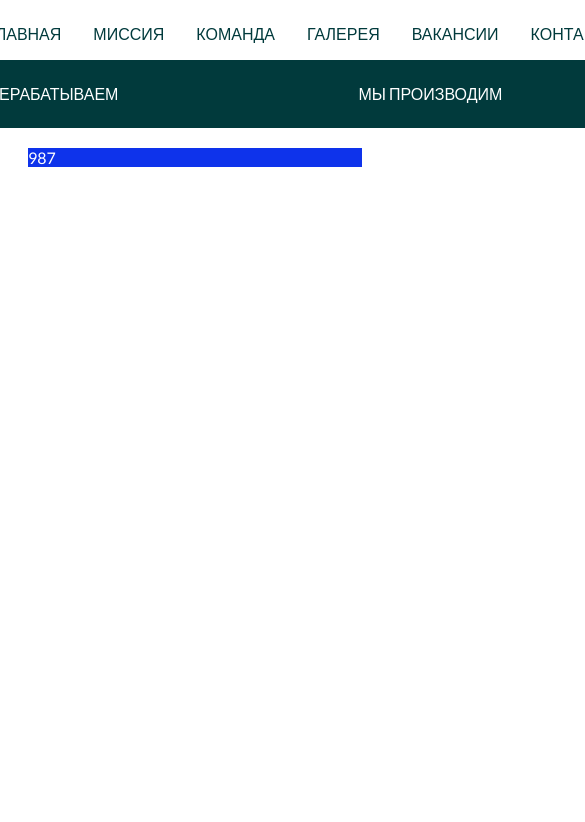
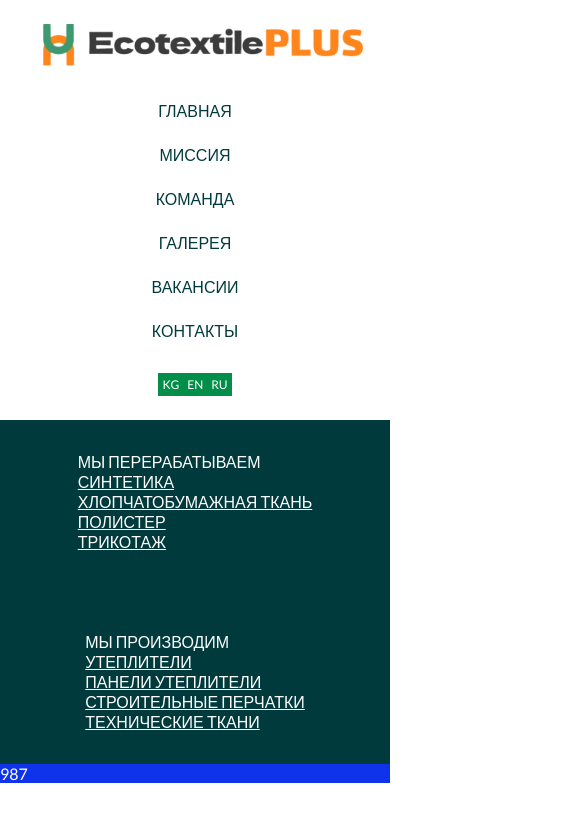
Before and after one commit to SanjarKeySkills/ecoTextilePlus-JUNK, a React (Create React App) app: page /gallery in a window 390 px wide. Shown: the top 822 px of the page, 585 px wide, since content can reach past the window. Built offline with nearby package versions, Linux system fonts and the light colour scheme.

Commit message:
19/02/25| Dropdown responcive header

```diff
--- a/src/components/widgets/LayoutsComponentsBlock/Header_old/Header1.jsx
+++ b/src/components/widgets/LayoutsComponentsBlock/Header_old/Header1.jsx
@@ -81,6 +81,15 @@ const Header = () => {
                         <Link className={styles.dropdownButton}>
                             МЫ ПЕРЕРАБАТЫВАЕМ
                         </Link>
+                        <div className={styles.dropdownContentResponcive}>
+                            {arrForRecycle.map((link) => (
+                                <Link
+                                    key={link.to}
+                                    className={styles.listLinkResponcive}>
+                                    {link.label}
+                                </Link>
+                            ))}
+                        </div>
                         <div className={styles.dropdownContent}>
                             {arrForRecycle.map((link) => (
                                 <Link
@@ -95,6 +104,15 @@ const Header = () => {
                         <Link className={styles.dropdownButton}>
                             МЫ ПРОИЗВОДИМ
                         </Link>
+                        <div className={styles.dropdownContentResponcive}>
+                            {arrForProduct.map((link) => (
+                                <Link
+                                    key={link.to}
+                                    className={styles.listLinkResponcive}>
+                                    {link.label}
+                                </Link>
+                            ))}
+                        </div>
                         <div className={styles.dropdownContent}>
                             {arrForProduct.map((link) => (
                                 <Link
--- a/src/components/widgets/LayoutsComponentsBlock/Header_old/header.module.scss
+++ b/src/components/widgets/LayoutsComponentsBlock/Header_old/header.module.scss
@@ -12,7 +12,7 @@
     justify-content: center;
 }
 .headerContaner {
-    width: 1440px;
+    width: 100%;
 }
 // headerUp
 .headerUp {
@@ -25,6 +25,7 @@
 }
 .logoHeader {
     max-width: 320px;
+    padding-left: 16px;
 }
 .listNavbarWrapper {
     display: flex;
@@ -50,6 +51,7 @@
 .lans {
     display: flex;
     flex-direction: row;
+    padding-right: 16px;
 }
 .lan {
     display: flex;
@@ -64,11 +66,10 @@
         background-color: #ff851b;
     }
 }
-
 // headerBottom
 .headerBottom {
     width: 100%;
-    padding: 24px;
+    padding: 16px 0;
     display: flex;
     flex-direction: row;
     gap: 240px;
@@ -76,6 +77,7 @@
     align-items: center;
     background-color: #013a3c;
 }
+// Dropdown
 .dropdown {
     position: relative;
     display: inline-block;
@@ -93,6 +95,15 @@
     box-shadow: 0px 4px 6px rgba(0, 0, 0, 0.1);
     z-index: 10;
 }
+.dropdownContentResponcive {
+    display: none;
+}
+.listLinkResponcive {
+    color: #ffffff;
+    display: flex;
+    flex-direction: column;
+}
+
 .dropdownContent .dropdownLink {
     display: block;
 }
@@ -111,7 +122,6 @@
     color: #013a3c;
     font-style: normal;
     text-decoration: none;
-    font-size: 16px;
     list-style-type: none;
     &:hover {
         text-decoration: none;
@@ -119,176 +129,45 @@
     }
 }
 
-// popUp
-.logoPopUp {
-    display: none;
-}
-.headerInfo {
-    display: flex;
-    justify-content: space-between;
-    align-items: center;
-    gap: 24px;
-}
-.headerInfoBtns {
-    display: flex;
-    flex-direction: row;
-    gap: 32px;
-}
-// .headerButton {
-//     padding: 16px 20px;
-//     border: none;
-//     border-radius: 8px;
-//     background-color: #ff851b;
-//     text-align: center;
-//     text-decoration: none;
-//     font-size: 14px;
-//     color: #ffffff;
-// }
-.lanBtnWraper {
-    display: flex;
-    align-items: center;
-    justify-content: center;
-}
-
-/* // popUp menu на кнопки */
-.dropdown {
-    position: relative;
-    display: inline-block;
-}
-
-// .dropdownMenu {
-//     display: flex;
-//     flex-direction: column;
-//     position: absolute;
-//     top: 116%;
-//     left: 0;
-//     background-color: #ffffff;
-//     border: 1px solid #ddd;
-//     box-shadow: 0px 4px 6px rgba(0, 0, 0, 0.1);
-//     z-index: 1000;
-//     padding: 8px;
-// }
-.dropdownMenu li {
-    list-style: none;
-    margin: 4px 0;
-}
-.dropdownMenu li a {
-    color: #333;
-    text-decoration: none;
-    padding: 4px 8px;
-    display: block;
-    font-size: 14px;
-}
-.dropdownMenu li a:hover {
-    background-color: #f0f0f0;
-    border-radius: 4px;
-}
-
-/* // popUp mobile */
-.headerMobile {
-    display: none;
-    width: 100%;
-    position: fixed;
-    top: 0;
-    left: 0;
-    padding: 16px 0px;
-    background-color: #ffffff;
-    justify-content: space-between;
-    align-items: center;
-    gap: 32px;
-    flex-direction: column;
-    z-index: 3;
-}
-.listBottom {
-    display: flex;
-    flex-direction: row;
-    justify-content: center;
-    text-align: center;
-    gap: 24px;
-}
-
-.wrapperBottom {
-    padding-bottom: 16px;
-    display: flex;
-    flex-direction: row;
-    justify-content: space-between;
-    align-items: center;
-    gap: 32px;
-    border-bottom: 2px solid #ffbb29;
-}
-
-/* // popUpMenu */
-.containerPopUp {
-    display: flex;
-    justify-content: center;
-    gap: 40px;
-    flex-direction: column;
-    width: 100%;
-    height: 80vh;
-    z-index: 4;
-    position: absolute;
-    top: 0;
-    left: 0;
-    background-color: #ffffff;
-}
-.containerPopUp p a {
-    font-size: 16px;
-    font-style: normal;
-    text-decoration: none;
-}
-.arrowWrapper {
-    width: 100%;
-    display: flex;
-    justify-content: start;
-    padding: 32px 0 0 24px;
-}
-.listPopUp {
-    display: flex;
-    flex-direction: column;
-    justify-content: center;
-    align-items: center;
-    gap: 32px;
-    font-size: 18px;
-}
-.wrapperPopUp {
-    display: flex;
-    flex-direction: column;
-    align-items: center;
-    gap: 24px;
-    margin-bottom: 40px;
-}
-.wrapperPopUp p {
-    font-size: 16px;
-}
-.logoHeaderPoPup {
-    max-width: 320px;
-}
-
 /* Responcive */
-@media (max-width: 1024px) {
-    .headerWrapper {
+@media (max-width: 1120px) {
+    .headerUp {
+        padding: 24px 0;
         flex-direction: column;
+        gap: 16px;
     }
 }
 @media (max-width: 768px) {
-    .headerTop {
+    .headerUp {
+        align-items: center;
+        justify-content: center;
+    }
+    .listNavbar {
+        flex-direction: column;
+        gap: 24px;
+    }
+    .lans {
+        align-items: center;
+        justify-content: center;
+        padding-right: 0;
+    }
+    .headerBottom {
+        padding: 32px 0;
+        flex-direction: column;
+        gap: 80px;
+    }
+    .dropdownButton {
+        padding-bottom: 1vh;
+    }
+    .dropdownContent {
         display: none;
     }
-    .headerMobile {
-        display: flex;
-    }
-    .headerWrapper {
+    .dropdownLink {
         display: none;
     }
-    .lans {
-        display: flex;
-        flex-direction: row;
-        gap: 16px;
-    }
-    .lanRu,
-    .lanEn {
-        padding: 16px;
-        font-size: 16px;
+
+    .dropdownContentResponcive {
+        display: block;
     }
 }
 @media (max-width: 424px) {
@@ -296,3 +175,148 @@
         max-width: 240px;
     }
 }
+
+// popUp
+// .logoPopUp {
+//     display: none;
+// }
+// .headerInfo {
+//     display: flex;
+//     justify-content: space-between;
+//     align-items: center;
+//     gap: 24px;
+// }
+// .headerInfoBtns {
+//     display: flex;
+//     flex-direction: row;
+//     gap: 32px;
+// }
+// // .headerButton {
+// //     padding: 16px 20px;
+// //     border: none;
+// //     border-radius: 8px;
+// //     background-color: #ff851b;
+// //     text-align: center;
+// //     text-decoration: none;
+// //     font-size: 14px;
+// //     color: #ffffff;
+// // }
+// .lanBtnWraper {
+//     display: flex;
+//     align-items: center;
+//     justify-content: center;
+// }
+
+// /* // popUp menu на кнопки */
+// .dropdown {
+//     position: relative;
+//     display: inline-block;
+// }
+
+// // .dropdownMenu {
+// //     display: flex;
+// //     flex-direction: column;
+// //     position: absolute;
+// //     top: 116%;
+// //     left: 0;
+// //     background-color: #ffffff;
+// //     border: 1px solid #ddd;
+// //     box-shadow: 0px 4px 6px rgba(0, 0, 0, 0.1);
+// //     z-index: 1000;
+// //     padding: 8px;
+// // }
+// .dropdownMenu li {
+//     list-style: none;
+//     margin: 4px 0;
+// }
+// .dropdownMenu li a {
+//     color: #333;
+//     text-decoration: none;
+//     padding: 4px 8px;
+//     display: block;
+//     font-size: 14px;
+// }
+// .dropdownMenu li a:hover {
+//     background-color: #f0f0f0;
+//     border-radius: 4px;
+// }
+
+// /* // popUp mobile */
+// .headerMobile {
+//     display: none;
+//     width: 100%;
+//     position: fixed;
+//     top: 0;
+//     left: 0;
+//     padding: 16px 0px;
+//     background-color: #ffffff;
+//     justify-content: space-between;
+//     align-items: center;
+//     gap: 32px;
+//     flex-direction: column;
+//     z-index: 3;
+// }
+// .listBottom {
+//     display: flex;
+//     flex-direction: row;
+//     justify-content: center;
+//     text-align: center;
+//     gap: 24px;
+// }
+
+// .wrapperBottom {
+//     padding-bottom: 16px;
+//     display: flex;
+//     flex-direction: row;
+//     justify-content: space-between;
+//     align-items: center;
+//     gap: 32px;
+//     border-bottom: 2px solid #ffbb29;
+// }
+
+// /* // popUpMenu */
+// .containerPopUp {
+//     display: flex;
+//     justify-content: center;
+//     gap: 40px;
+//     flex-direction: column;
+//     width: 100%;
+//     height: 80vh;
+//     z-index: 4;
+//     position: absolute;
+//     top: 0;
+//     left: 0;
+//     background-color: #ffffff;
+// }
+// .containerPopUp p a {
+//     font-size: 16px;
+//     font-style: normal;
+//     text-decoration: none;
+// }
+// .arrowWrapper {
+//     width: 100%;
+//     display: flex;
+//     justify-content: start;
+//     padding: 32px 0 0 24px;
+// }
+// .listPopUp {
+//     display: flex;
+//     flex-direction: column;
+//     justify-content: center;
+//     align-items: center;
+//     gap: 32px;
+//     font-size: 18px;
+// }
+// .wrapperPopUp {
+//     display: flex;
+//     flex-direction: column;
+//     align-items: center;
+//     gap: 24px;
+//     margin-bottom: 40px;
+// }
+// .wrapperPopUp p {
+//     font-size: 16px;
+// }
+// .logoHeaderPoPup {
+//     max-width: 320px;
+// }
--- a/src/layout/DefaultLayout/index.module.scss
+++ b/src/layout/DefaultLayout/index.module.scss
@@ -1,11 +1,12 @@
+body {
+    margin: 0;
+}
 .wrapper {
     display: flex;
     flex-direction: column;
-    min-height: 100vh;
 }
 
 .content {
-    padding: 20px;
     flex-grow: 1;
 }
 
```
